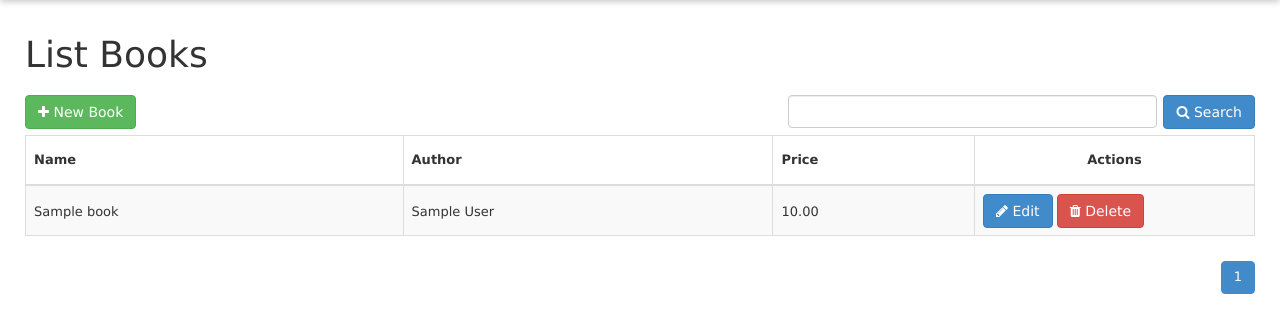
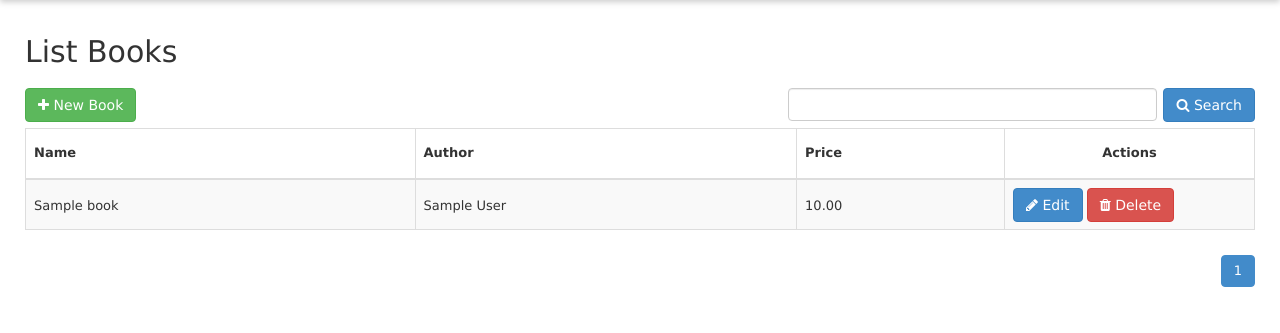
Before and after one commit to danilomeneghel/crud-python-django, a Django app: page / in a window 1280 px wide. Shown: the part 61-394 px from the top of the page. Run offline with Django 3.2, Linux system fonts and the light colour scheme; tables that the repository leaves empty hold one stand-in row (values such as "Sample post"); some libraries are stand-ins or nearby versions.

Commit message:
Update files

```diff
--- a/assets/css/style.css
+++ b/assets/css/style.css
@@ -81,7 +81,7 @@ body {
 
 .col-actions {
 	text-align: center;
-	width: 280px !important;
+	width: 250px !important;
 }
 
 .btn {
--- a/books/templates/books.html
+++ b/books/templates/books.html
@@ -1,6 +1,6 @@
 {% extends 'layouts/base.html' %}
 {% block content %}
-	<h1>List Books</h1>
+	<h2>List Books</h2>
 	<a href="{% url 'create_books' %}" class="btn btn-success"><i class="fa fa-plus"></i> New Book</a>
 	<div class="search-right">
 		<form method="GET" action="">
```
